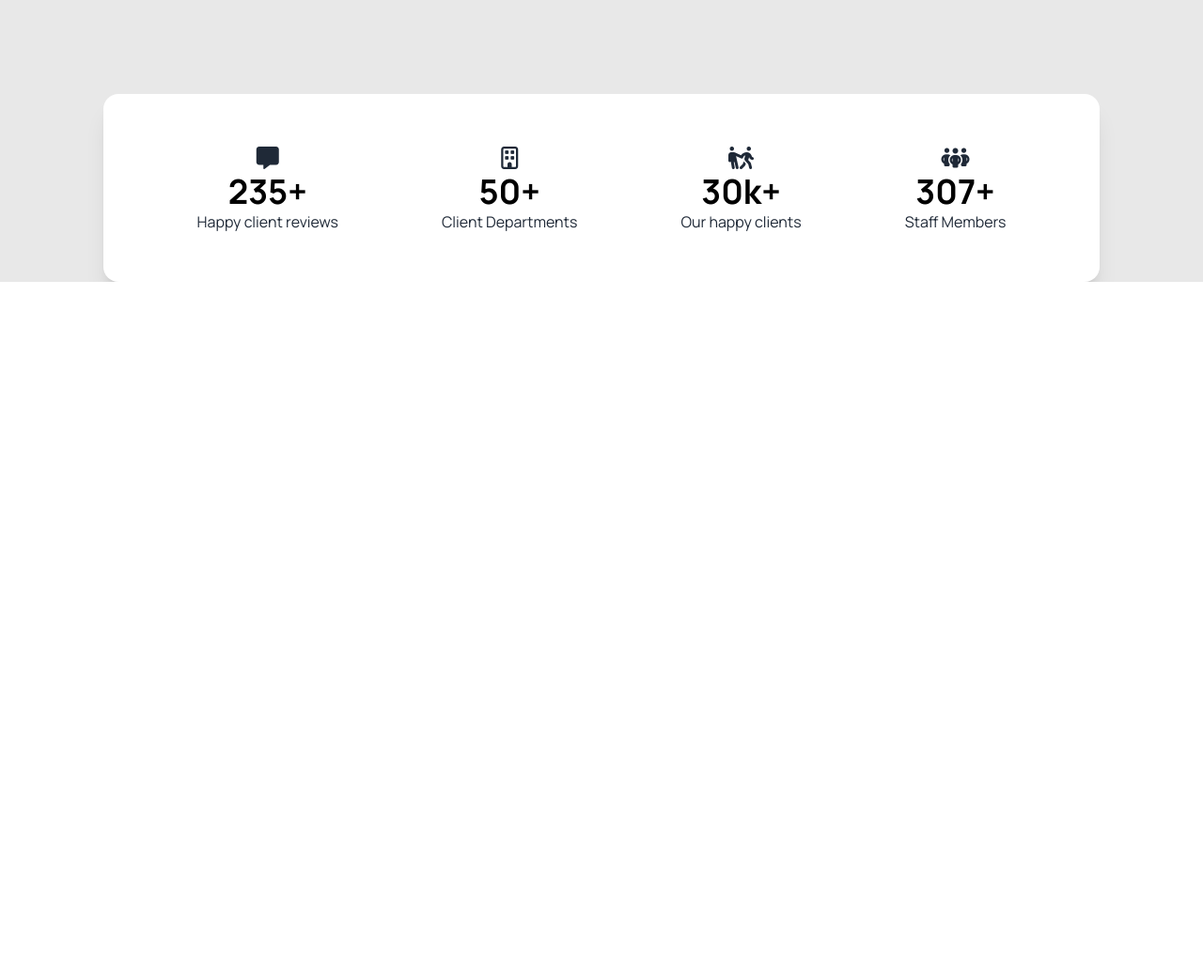
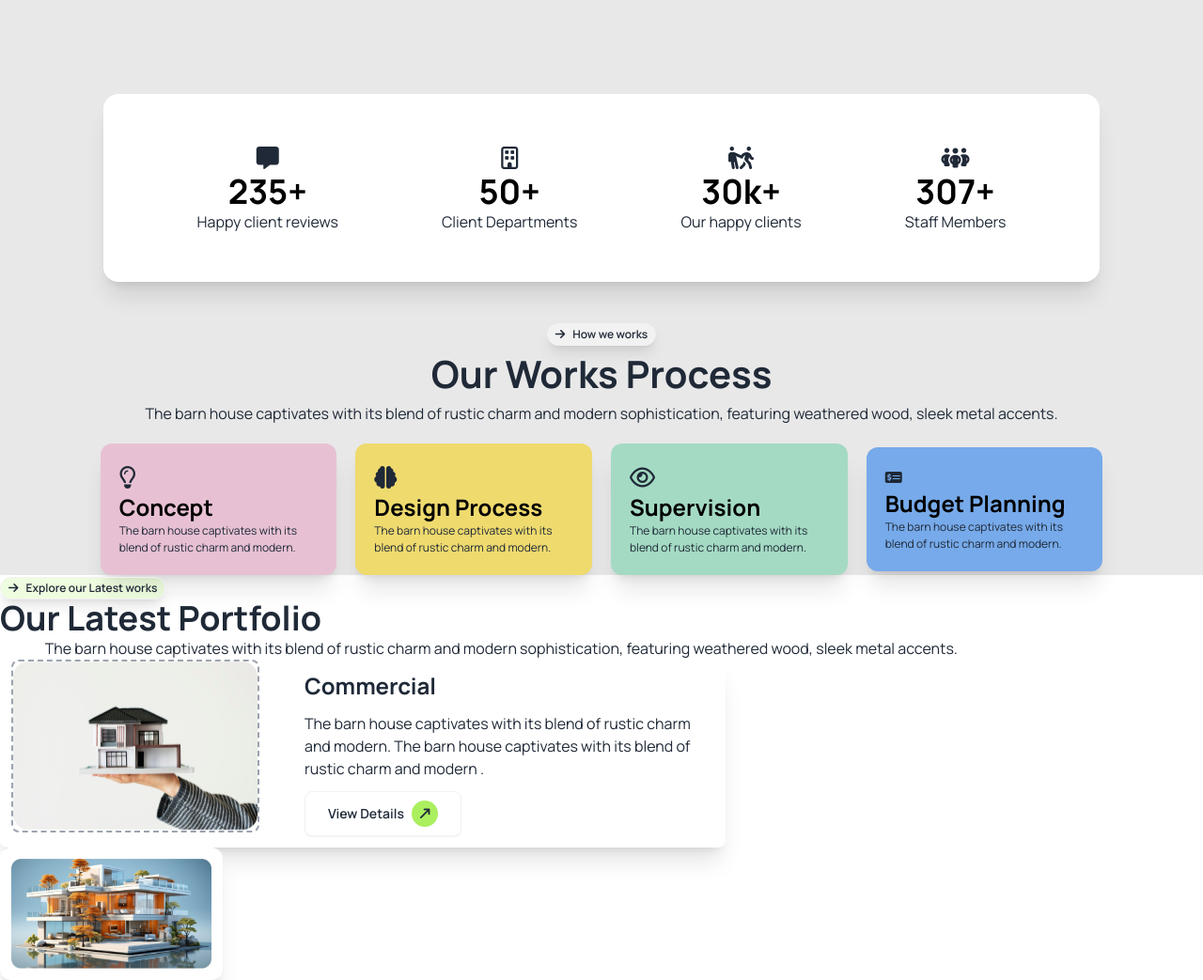
Before and after one commit to mahdi33-gk/assignment-3, a plain HTML site: page index.html in a window 1280 px wide. Shown: the part 1217-2260 px from the top of the page at 94% size. Before the commit the page ends 1517 px from the top, so only its background shows below. Drawn offline with nearby package versions, Linux system fonts and the light colour scheme.

Commit message:
facing problem in grid section

```diff
--- a/index.html
+++ b/index.html
@@ -22,6 +22,7 @@
 
       }
 
+
      </style>
 
     <script>
@@ -33,6 +34,11 @@
               'primaryy-color-bg': 'rgb(171, 239, 95)',
               'seconderyy-color-bg': 'rgba(171, 239, 95, 0.5)',
               'thirdd-color-bg': 'rgb(30, 30, 30, 0.1)',
+              'first-color': 'rgb(231, 193, 211)',
+              'second-color': 'rgb(239, 218, 110)',
+              'third-color': 'rgb(164, 218, 195)',
+              'fourth-color': 'rgb(119, 170, 234)',
+              'faltubutton-color': 'rgba(171, 239, 95, 0.2)',
             }
           }
         }
@@ -182,7 +188,71 @@
               <p>Staff Members</p>
             </div>
           </div>
+          <!-- our work process -->
+           <div class="mt-11 mx-auto w-10/12 ">
+
+            <div class="flex flex-col items-center justify-center mb-5">
+              <!-- text section -->
+              <button class="btn rounded-3xl shadow-lg btn-xs"><i class="fa-solid fa-arrow-right"></i> How we works</button>
+               <h1 class="text-[40px] font-bold text-color">Our Works Process</h1>
+               <p class="text-[16px]">The barn house captivates with its blend of rustic charm and modern sophistication, featuring weathered wood, sleek metal accents.</p>
+            </div>
+            <!-- card section -->
+            <div class="flex flex-col items-center justify-center lg:flex-row gap-5">
+              <div class="bg-first-color rounded-xl shadow-xl px-5 py-5">
+                <i class="text-2xl fa-regular fa-lightbulb"></i>
+                <h1 class="text-black font-bold text-2xl">Concept</h1>
+                <p class="text-[12px]">The barn house captivates with its blend of rustic charm and modern.</p>
+              </div>
+              <div class="bg-second-color rounded-xl  px-5 py-5 shadow-xl">
+                <i class=" text-2xl fa-solid fa-brain"></i>
+                <h1 class="text-black font-bold text-2xl">Design Process</h1>
+                <p class="text-[12px]">The barn house captivates with its blend of rustic charm and modern.</p>
+              </div>
+              <div class="bg-third-color rounded-xl  px-5 py-5 shadow-xl">
+                <i class="text-2xl fa-regular fa-eye"></i>
+                <h1 class="text-black font-bold text-2xl">Supervision</h1>
+                <p class="text-[12px]">The barn house captivates with its blend of rustic charm and modern.</p>
+              </div>
+              <div class="bg-fourth-color  px-5 py-5 rounded-xl shadow-xl">
+                <i class=" fa-solid fa-money-check-dollar"></i>
+                <h1 class="text-black font-bold text-2xl">Budget Planning</h1>
+                <p class="text-[12px]">The barn house captivates with its blend of rustic charm and modern.</p>
+              </div>
+            </div>
+           </div>
+
+
          </section>
+
+         <!-- our leatest portfolio -->
+          <section class="w-10/12">
+            <!-- text content -->
+             <div>
+              <button class="btn bg-faltubutton-color rounded-3xl shadow-lg btn-xs"><i class="fa-solid fa-arrow-right"></i> Explore our Latest works</button>
+              <h1 class="text-4xl font-bold">Our Latest Portfolio</h1>
+              <p class="text-center">The barn house captivates with its blend of rustic charm and modern sophistication, featuring weathered wood, sleek metal accents.</p>
+             </div>
+             <!-- grid cards -->
+              <div class="w-full lg:w-1/3 talk">
+                <div class="col-span-2 flex bg-white rounded-lg shadow-xl w-[772px]">
+                  <div class="px-3">
+                    <img class="border-2 border-dashed rounded-lg border-gray-400 " src="images/img1.png" alt="">
+                  </div>
+                  <div class="ml-6 px-3 py-3">
+                    <h2 class="text-2xl font-bold mb-3">Commercial</h2>
+                    <p class="mb-3">The barn house captivates with its blend of rustic charm <br> and modern. The barn house captivates with its blend of <br> rustic charm and modern .</p>
+                    <button class="btn bg-white px-6">View Details <i class="fa-solid fa-arrow-up-long transform rotate-45 color-blue400 bg-primaryy-color-bg rounded-full w-7 h-7 flex items-center justify-center"></i></button>
+
+                  </div>
+                </div>
+                <div class="w-full lg:w-2/3">
+                  <img class="bg-white shadow-xl rounded-xl px-3 py-3" src="images/img2.png" alt="">
+                </div>
+              </div>
+
+          </section>
       </main>
+
 </body>
 </html>
```
